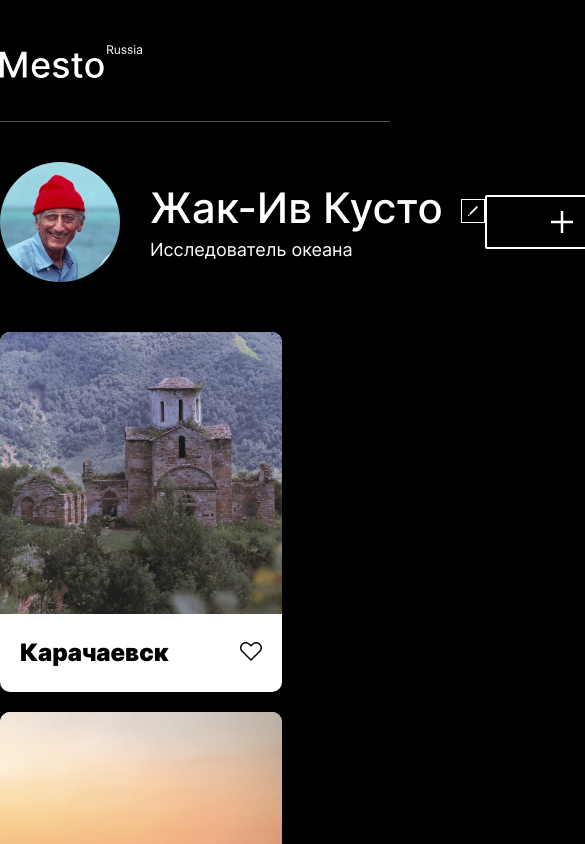
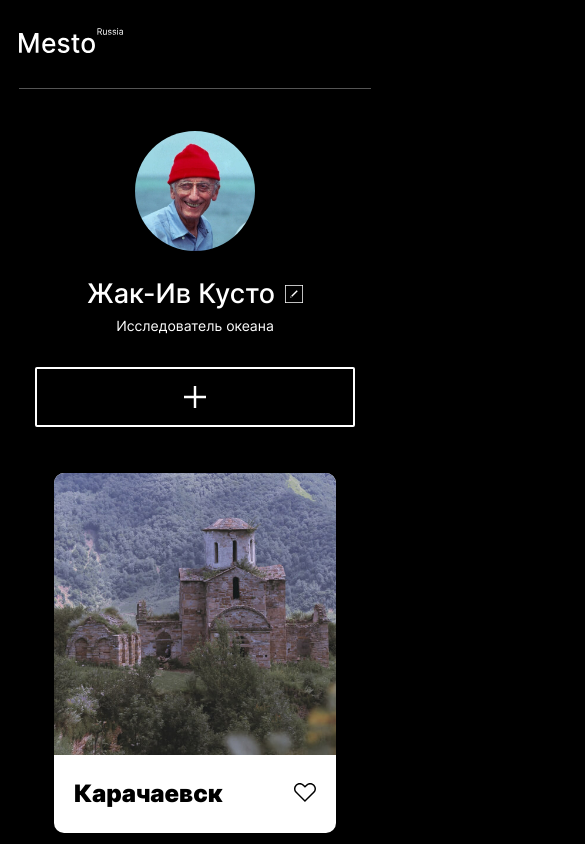
Before and after one commit to AlexeyGamovWVS/mesto-project, a plain HTML site: page index.html in a window 390 px wide. Shown: the top 844 px of the page, 585 px wide, since content can reach past the window. Drawn offline with Linux system fonts and the light colour scheme; files whose address does not match are found by name.

Commit message:
Adaptation

```diff
--- a/blocks/footer/__copyright/footer__copyright.css
+++ b/blocks/footer/__copyright/footer__copyright.css
@@ -4,3 +4,10 @@
 	line-height: 22px;
 	color: #545454;
 }
+
+@media screen and (max-width: 960px) {
+	.footer__copyright {
+		font-size: 14px;
+		line-height: 17px;
+	}
+}
--- a/blocks/footer/footer.css
+++ b/blocks/footer/footer.css
@@ -1,3 +1,15 @@
 .footer {
 	padding: 33px 0 60px;
 }
+
+@media screen and (max-width: 960px) {
+	.footer {
+		padding: 24px 30px 36px;
+	}
+}
+
+@media screen and (max-width: 640px) {
+	.footer {
+		padding: 24px 19px 36px;
+	}
+}
--- a/blocks/header/__divider/header__divider.css
+++ b/blocks/header/__divider/header__divider.css
@@ -4,3 +4,9 @@
 	height: 1px;
 	background-color: #545454;
 }
+
+@media screen and (max-width: 960px) {
+	.header__divider{
+		margin-top: 32px;
+	}
+}
--- a/blocks/header/__logo/header__logo.css
+++ b/blocks/header/__logo/header__logo.css
@@ -2,3 +2,10 @@
 	width: 142px;
 	height: 33px;
 }
+
+@media screen and (max-width: 960px) {
+	.header__logo {
+		width: 104px;
+		height: 25px;
+	}
+}
--- a/blocks/header/header.css
+++ b/blocks/header/header.css
@@ -1,3 +1,15 @@
 .header {
 	padding: 45px 0 20px;
 }
+
+@media screen and (max-width: 960px) {
+	.header {
+		padding: 28px 30px 21px;
+	}
+}
+
+@media screen and (max-width: 640px) {
+	.header {
+		padding: 28px 19px 21px;
+	}
+}
--- a/blocks/posts/__container/posts__container.css
+++ b/blocks/posts/__container/posts__container.css
@@ -10,3 +10,16 @@
 	column-gap: 17px;
 	row-gap: 20px;
 }
+
+@media screen and (max-width: 960px) {
+	.posts__container {
+		grid-template-columns: repeat(2, minmax(282px, 282px));
+		column-gap: 16px;
+	}
+}
+
+@media screen and (max-width: 640px) {
+	.posts__container {
+		grid-template-columns: minmax(282px, 282px);
+	}
+}
--- a/blocks/posts/posts.css
+++ b/blocks/posts/posts.css
@@ -1,3 +1,18 @@
 .posts {
+	margin: 0 auto;
 	padding: 25px 0 33px;
 }
+
+@media screen and (max-width: 960px) {
+	.posts {
+		padding: 18px 0 24px;
+		display: flex;
+		justify-content: center;
+	}
+}
+
+@media screen and (max-width: 640px) {
+	.posts {
+		padding: 28px 0 24px;
+	}
+}
--- a/blocks/profile/__author-box/profile__author-box.css
+++ b/blocks/profile/__author-box/profile__author-box.css
@@ -2,3 +2,9 @@
 	display: flex;
 	align-items: center;
 }
+
+@media screen and (max-width: 640px) {
+	.profile__author-box {
+		flex-direction: column;
+	}
+}
--- a/blocks/profile/__btn-edit-icon/profile__btn-edit-icon.css
+++ b/blocks/profile/__btn-edit-icon/profile__btn-edit-icon.css
@@ -1,4 +1,6 @@
 .profile__btn-edit-icon {
 	display: block;
+	width: 100%;
+	height: 100%;
 	object-fit: contain;
 }
--- a/blocks/profile/__btn/_type/profile__btn_type_add.css
+++ b/blocks/profile/__btn/_type/profile__btn_type_add.css
@@ -3,3 +3,14 @@
 	border: 2px solid #FFFFFF;
 	border-radius: 2px;
 }
+
+@media screen and (max-width: 640px) {
+	.profile__btn_type_add {
+		padding: 17px 0;
+		display: flex;
+		justify-content: center;
+		align-items: center;
+		width: 100%;
+		max-width: 320px;
+	}
+}
--- a/blocks/profile/__btn/_type/profile__btn_type_edit.css
+++ b/blocks/profile/__btn/_type/profile__btn_type_edit.css
@@ -1,5 +1,14 @@
 .profile__btn_type_edit {
+	margin-left: 18px;
 	width: 24px;
 	height: 24px;
 	padding: 0;
 }
+
+@media screen and (max-width: 960px) {
+	.profile__btn_type_edit {
+		margin-left: 10px;
+		width: 18px;
+		height: 18px;
+	}
+}
--- a/blocks/profile/__container/profile__container.css
+++ b/blocks/profile/__container/profile__container.css
@@ -5,3 +5,9 @@
 	justify-content: space-between;
 	align-items: center;
 }
+
+@media screen and (max-width: 640px) {
+	.profile__container {
+		flex-direction: column;
+	}
+}
--- a/blocks/profile/__description/profile__description.css
+++ b/blocks/profile/__description/profile__description.css
@@ -3,3 +3,15 @@
 	display: flex;
 	flex-direction: column;
 }
+
+@media screen and (max-width: 960px) {
+	.profile__description {
+		max-width: unset;
+	}
+}
+
+@media screen and (max-width: 640px) {
+	.profile__description {
+		margin-bottom: 33px;
+	}
+}
--- a/blocks/profile/__name/profile__name.css
+++ b/blocks/profile/__name/profile__name.css
@@ -1,5 +1,5 @@
 .profile__name {
-	margin: 0 18px 0 0;
+	margin: 0;
 	font-weight: 500;
 	font-size: 42px;
 	line-height: 48px;
@@ -8,3 +8,17 @@
   white-space: nowrap;
   overflow: hidden;
 }
+
+@media screen and (max-width: 960px) {
+	.profile__name {
+		max-width: 240px;
+		font-size: 27px;
+		line-height: 33px;
+	}
+}
+
+@media screen and (max-width: 640px) {
+	.profile__name {
+		text-align: center;
+	}
+}
--- a/blocks/profile/__photo/profile__photo.css
+++ b/blocks/profile/__photo/profile__photo.css
@@ -4,3 +4,16 @@
 	width: 120px;
 	margin-right: 30px;
 }
+
+@media screen and (max-width: 960px) {
+	.profile__photo {
+		margin-right: 20px;
+	}
+}
+
+@media screen and (max-width: 640px) {
+	.profile__photo {
+		margin-right: 0;
+		margin-bottom: 26px;
+	}
+}
--- a/blocks/profile/__status/profile__status.css
+++ b/blocks/profile/__status/profile__status.css
@@ -8,3 +8,16 @@
   white-space: nowrap;
   overflow: hidden;
 }
+
+@media screen and (max-width: 960px) {
+	.profile__status {
+		font-size: 14px;
+		line-height: 17px;
+	}
+}
+
+@media screen and (max-width: 640px) {
+	.profile__status {
+		text-align: center;
+	}
+}
--- a/blocks/profile/profile.css
+++ b/blocks/profile/profile.css
@@ -1,3 +1,15 @@
 .profile {
 	padding: 20px 0 25px;
 }
+
+@media screen and (max-width: 960px) {
+	.profile {
+		padding: 21px 30px 21px;
+	}
+}
+
+@media screen and (max-width: 640px) {
+	.profile {
+		padding: 21px 19px 18px;
+	}
+}
```
Also changed, not shown: 1 other file.
